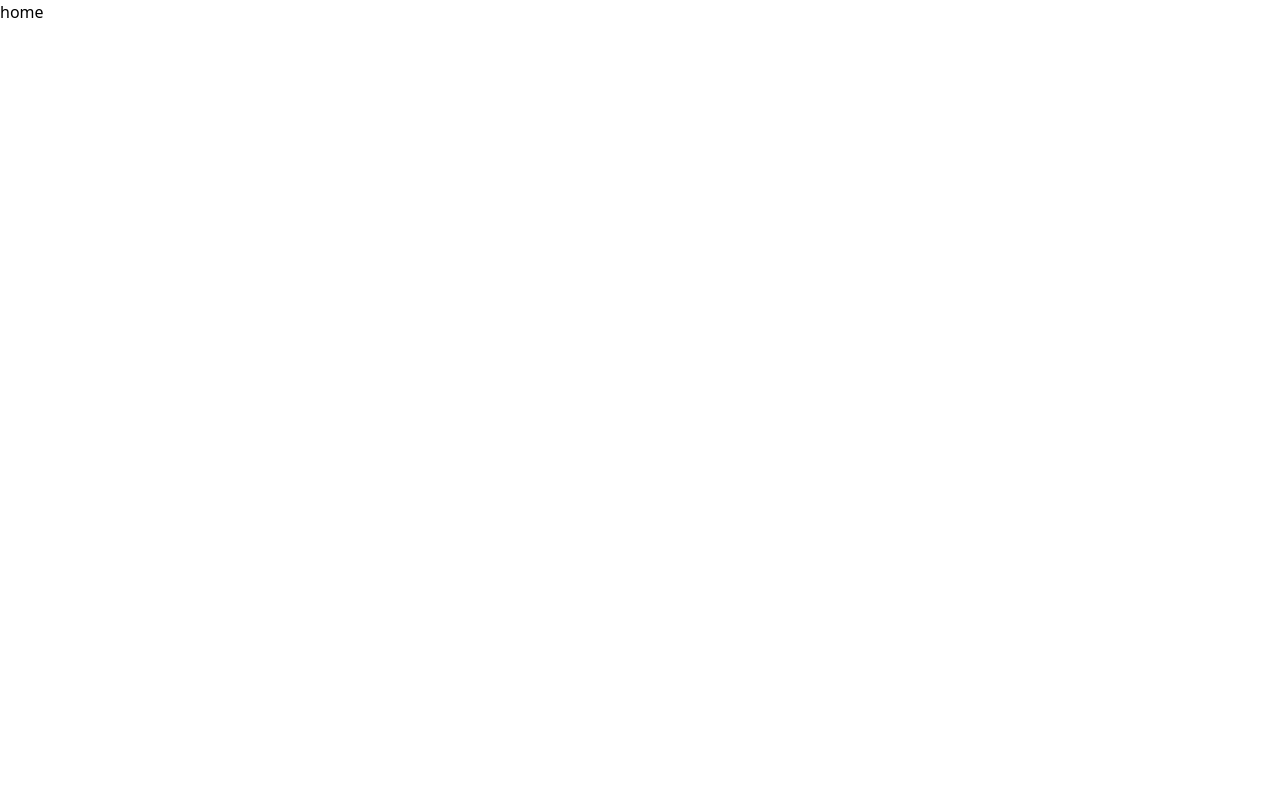
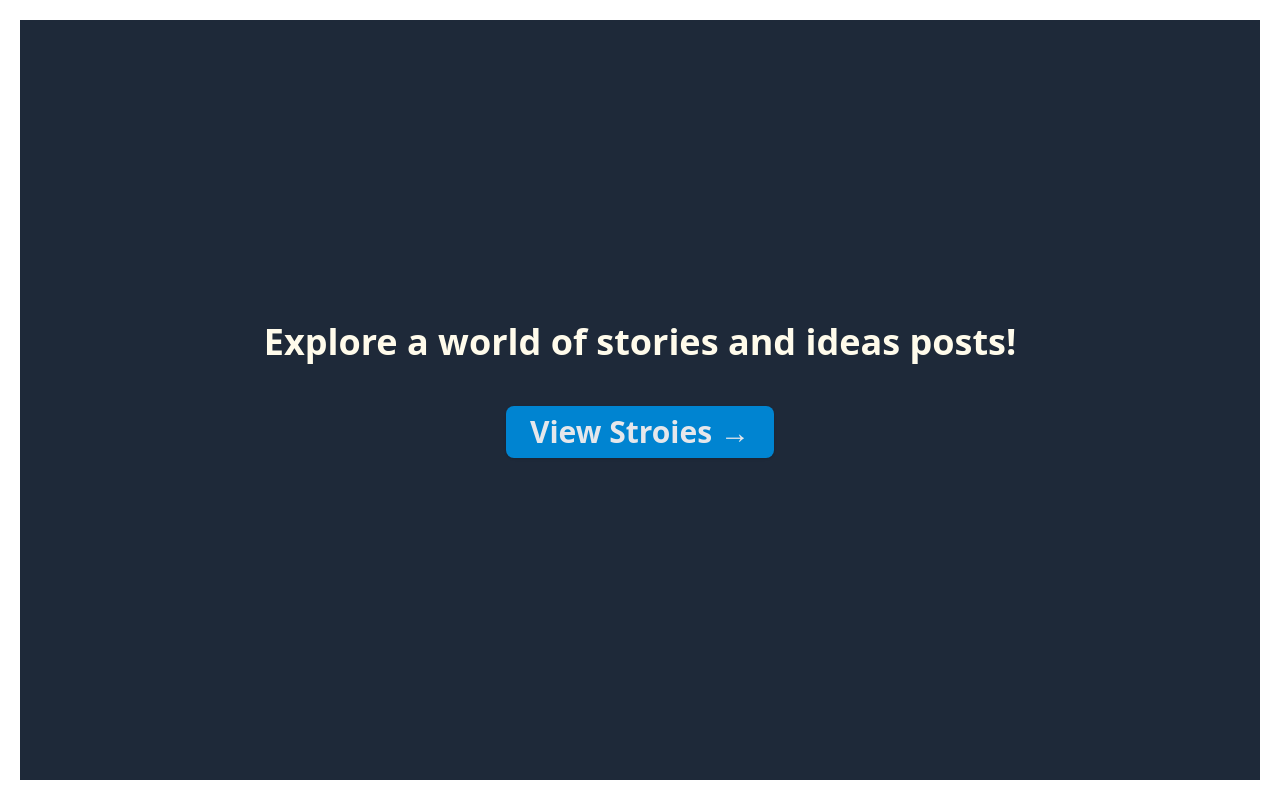
Before and after one commit to MohammedAmr04/Blog-Post-Viewer-App, a Next.js app: page / in a window 1280 px wide. Built offline with nearby package versions, Linux system fonts and the light colour scheme.

Commit message:
Add AOSProvider and Button components; enhance Home and Posts pages with animations and improved layout

```diff
--- a/app/globals.css
+++ b/app/globals.css
@@ -1 +1,20 @@
 @import "tailwindcss";
+
+@keyframes arrow {
+
+    0%,
+    10%,
+    50%,
+    100% {
+        transform: translateX(0);
+    }
+
+    30%,
+    80% {
+        transform: translateX(-5px);
+    }
+}
+
+.group:hover .animate-arrow-on-hover {
+    animation: arrow 1.2s infinite;
+}
--- a/app/layout.tsx
+++ b/app/layout.tsx
@@ -1,5 +1,6 @@
 import type { Metadata } from "next";
 import "./globals.css";
+import AOSProvider from "@/components/AosProvider";
 
 export const metadata: Metadata = {
   title: "Create Next App",
@@ -13,7 +14,9 @@ export default function RootLayout({
 }>) {
   return (
     <html lang="en">
-      <body>{children}</body>
+      <body>
+        <AOSProvider>{children}</AOSProvider>
+      </body>
     </html>
   );
 }
--- a/app/page.tsx
+++ b/app/page.tsx
@@ -1,3 +1,24 @@
+import Button from "@/components/Button";
+import Link from "next/link";
+
 export default function Home() {
-  return <main>home</main>;
+  return (
+    <main
+      className="bg-gray-800 m-5 text-amber-50 p-5 flex justify-center items-center text-3xl"
+      style={{ height: "calc(100vh - 40px)" }}
+      data-aos="fade-down"
+    >
+      <div className=" font-bold text-center flex flex-col items-center justify-center">
+        <h1 className=" text-center text-4xl ">
+          Explore a world of stories and ideas posts!
+        </h1>
+        <Link href="/posts" className="block w-auto mt-6 ">
+          <Button className="group">
+            View Stroies
+            <span className="inline-block ml-2 animate-arrow-on-hover">→</span>
+          </Button>
+        </Link>
+      </div>
+    </main>
+  );
 }
--- a/app/posts/page.tsx
+++ b/app/posts/page.tsx
@@ -5,12 +5,12 @@ import Link from "next/link";
 export default async function Posts() {
   const posts = await getFetchPosts();
   return (
-    <div className="container">
+    <main className="container p-2.5 mx-auto gap-3 flex flex-col items-center">
       {posts.map((post) => (
-        <Link key={post.id} href={`posts/${post.id}`}>
+        <Link className=" max-w-full" key={post.id} href={`posts/${post.id}`}>
           <PostCard key={post.id} postContent={post} />
         </Link>
       ))}
-    </div>
+    </main>
   );
 }
--- /dev/null
+++ b/components/AosProvider.tsx
@@ -0,0 +1,22 @@
+"use client";
+
+import { useEffect } from "react";
+import AOS from "aos";
+import "aos/dist/aos.css";
+
+interface AOSProviderProps {
+  children: React.ReactNode;
+}
+
+export default function AOSProvider({ children }: AOSProviderProps) {
+  useEffect(() => {
+    AOS.init({
+      duration: 800,
+      once: true,
+      easing: "ease-in-out",
+    });
+    AOS.refresh();
+  }, []);
+
+  return <>{children}</>;
+}
--- /dev/null
+++ b/components/Button.tsx
@@ -0,0 +1,37 @@
+"use client";
+import { useState } from "react";
+
+interface ButtonProps {
+  children: React.ReactNode;
+  className?: string;
+  spinnerClassName?: string;
+  onClick?: () => void;
+}
+
+export default function Button({
+  children = "View Stories",
+  className = "",
+  spinnerClassName = "animate-spin rounded-full h-5 w-5 border-t-2 border-b-2 border-white mr-2",
+  onClick,
+}: ButtonProps) {
+  const [loading, setLoading] = useState(false);
+
+  const handleClick = () => {
+    setLoading(true);
+    if (onClick) onClick();
+  };
+
+  return (
+    <button
+      className={`${className} my-5 px-6  py-2 cursor-pointer bg-sky-600 text-gray-200 rounded-lg font-bold shadow hover:bg-sky-900 transition-colors duration-500 flex items-center justify-center`}
+      disabled={loading}
+      onClick={handleClick}
+    >
+      {loading ? (
+        <span className={spinnerClassName}></span>
+      ) : (
+        <span>{children}</span>
+      )}
+    </button>
+  );
+}
--- a/components/PostCard.tsx
+++ b/components/PostCard.tsx
@@ -1,9 +1,16 @@
-import { Post } from "./../types/post";
+"use client";
+import { Post } from "@/types/post";
 export default function PostCard({ postContent }: { postContent: Post }) {
   return (
-    <div className=" bg-amber-600 my-2" key={postContent.id}>
-      <div>{postContent.title}</div>
-      {postContent.body}
+    <div
+      className="bg-gray-800 max-w-full w-[600px] text-white rounded-xl shadow-md p-6 border border-dark-1 hover:shadow-lg hover:bg-gray-900 hover:text-blue-100 transition-all duration-500 cursor-pointer"
+      key={postContent.id}
+      data-aos="fade-up"
+    >
+      <div className="font-bold  text-xl mb-2 group-hover:text-blue-400 transition-colors duration-500 [textWrap:balance">
+        {postContent.title}
+      </div>
+      <div className="text-base text-blue-200">{postContent.body}</div>
     </div>
   );
 }
```
Also changed, not shown: package.json (+9 -6 lines), 1 other file (tests, documents, lock files or other folders).
